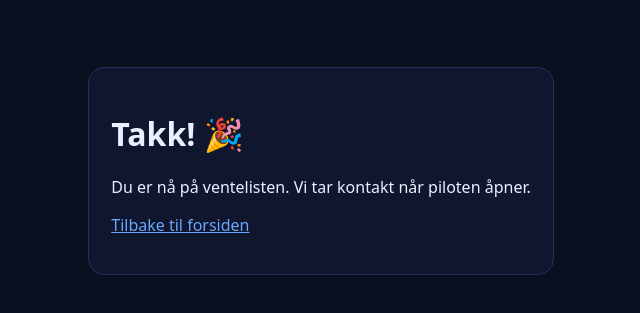
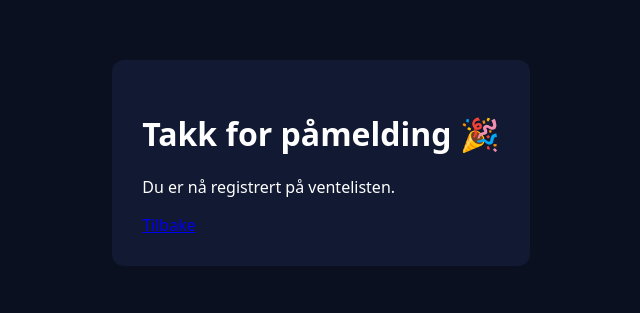
Before and after one commit to alexsanderlj/elektroeksamen, a plain HTML site: page thanks.html in a window 1280 px wide. Shown: the part 245-558 px from the top of the page, without its empty margins (319-959 px from the left). Drawn offline with Linux system fonts and the light colour scheme.

Commit message:
Update thanks.html

```diff
--- a/thanks.html
+++ b/thanks.html
@@ -1,20 +1,29 @@
 <!doctype html>
 <html lang="no">
 <head>
-  <meta charset="utf-8" />
-  <meta name="viewport" content="width=device-width,initial-scale=1" />
-  <title>Takk!</title>
-  <style>
-    body{margin:0;font-family:system-ui;background:#0b1020;color:#eaf0ff;display:grid;place-items:center;height:100vh;padding:16px}
-    .box{max-width:700px;border:1px solid #22305a;background:rgba(18,26,51,.72);border-radius:16px;padding:22px}
-    a{color:#6aa6ff}
-  </style>
+<meta charset="utf-8">
+<title>Takk!</title>
+<style>
+body{
+  font-family: system-ui;
+  background:#0b1020;
+  color:white;
+  display:grid;
+  place-items:center;
+  height:100vh;
+}
+.box{
+  background:#121a33;
+  padding:30px;
+  border-radius:12px;
+}
+</style>
 </head>
 <body>
-  <div class="box">
-    <h1>Takk! 🎉</h1>
-    <p>Du er nå på ventelisten. Vi tar kontakt når piloten åpner.</p>
-    <p><a href="/index.html">Tilbake til forsiden</a></p>
-  </div>
+<div class="box">
+<h1>Takk for påmelding 🎉</h1>
+<p>Du er nå registrert på ventelisten.</p>
+<a href="/">Tilbake</a>
+</div>
 </body>
 </html>
```
